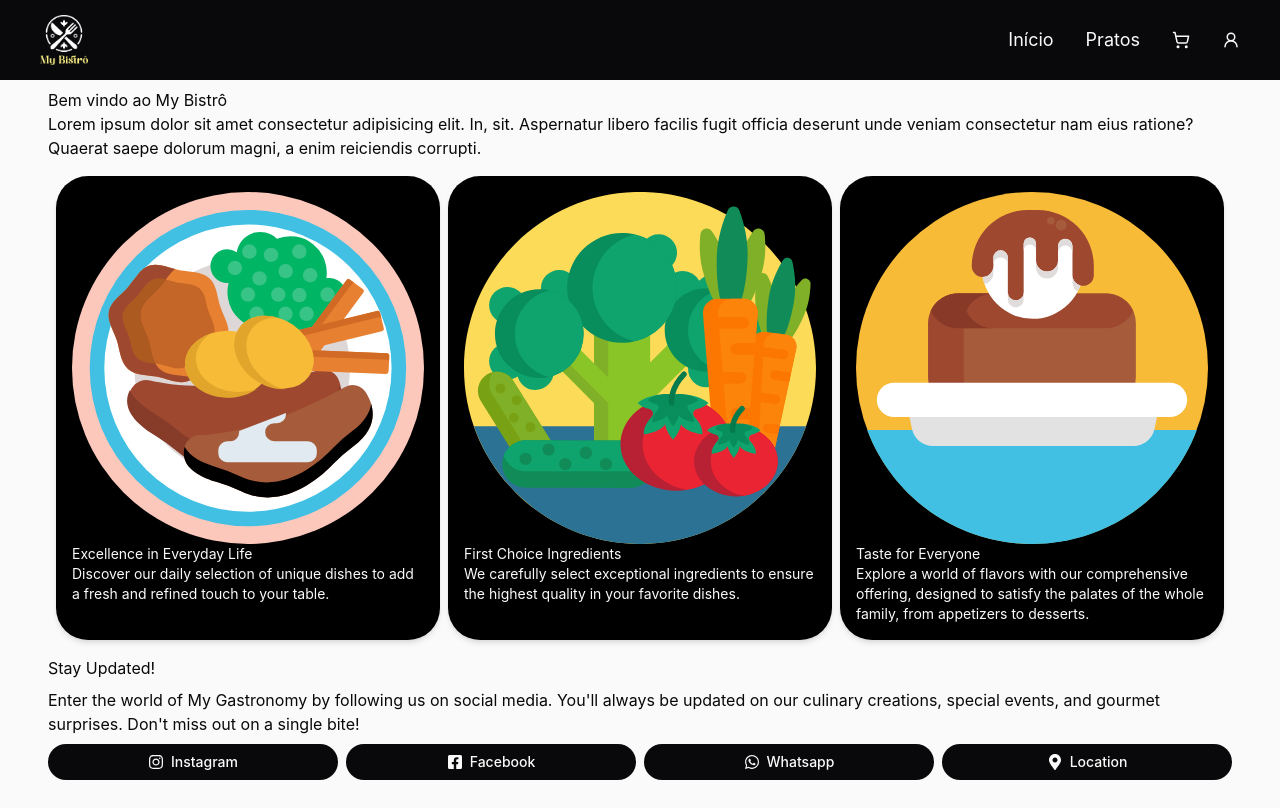
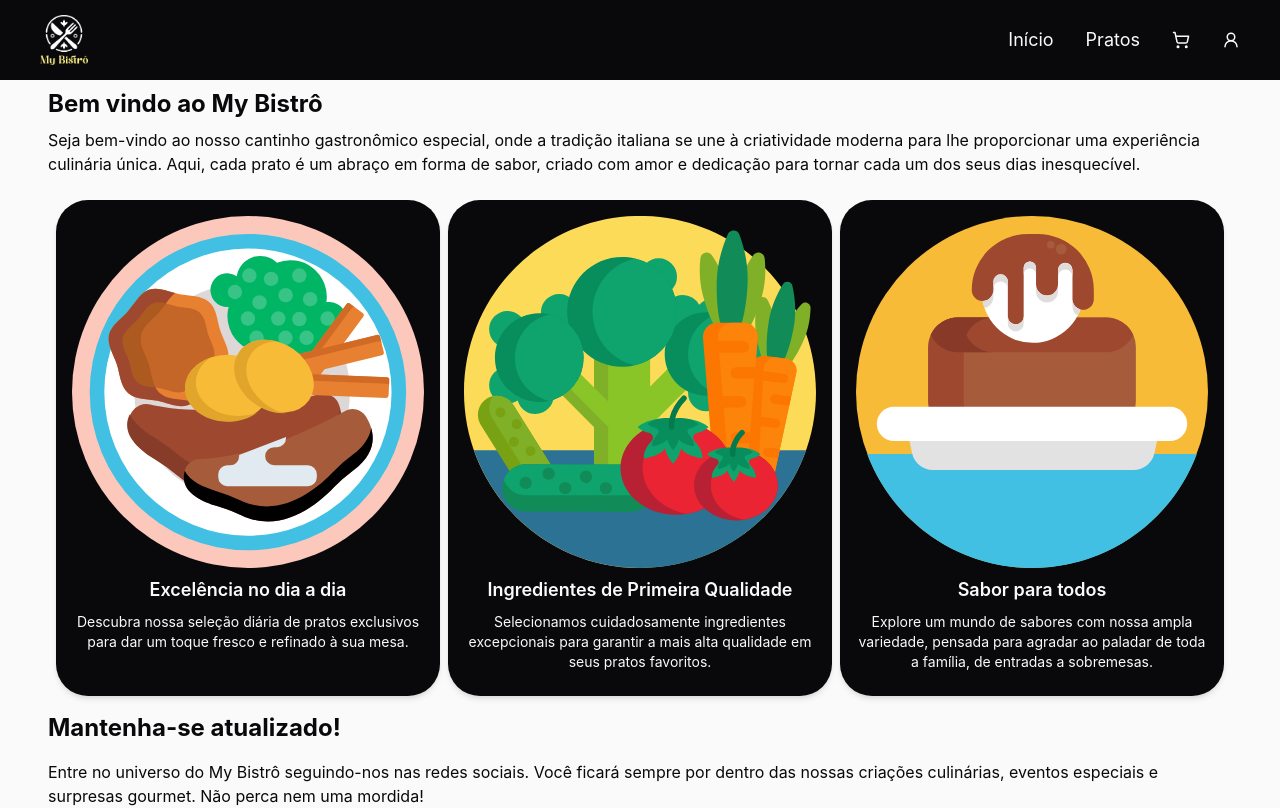
Before and after one commit to marvieiradev/my-bistro, a React (Vite) app in the folder frontend/: page / in a window 1280 px wide. Shown: the top 808 px of the page. Built offline with nearby package versions, Linux system fonts and the light colour scheme.

Commit message:
feat: update the homepage content and styles for better presentation and usability

```diff
--- a/frontend/src/pages/home/page.jsx
+++ b/frontend/src/pages/home/page.jsx
@@ -14,60 +14,71 @@ export default function Home() {
   return (
     <div className="flex flex-col items-center justify-center gap-2! p-2! bg-foreground text-background max-w-300">
       <section>
-        <h1>Bem vindo ao My Bistrô</h1>
-        <p>
-          Lorem ipsum dolor sit amet consectetur adipisicing elit. In, sit.
-          Aspernatur libero facilis fugit officia deserunt unde veniam
-          consectetur nam eius ratione? Quaerat saepe dolorum magni, a enim
-          reiciendis corrupti.
+        <h1 className="text-lg md:text-2xl font-bold text-center md:text-start mb-2!">
+          Bem vindo ao My Bistrô
+        </h1>
+        <p className="text-center md:text-start mb-2!">
+          Seja bem-vindo ao nosso cantinho gastronômico especial, onde a
+          tradição italiana se une à criatividade moderna para lhe proporcionar
+          uma experiência culinária única. Aqui, cada prato é um abraço em forma
+          de sabor, criado com amor e dedicação para tornar cada um dos seus
+          dias inesquecível.
         </p>
       </section>
       <section className="grid grid-cols-1 md:grid-cols-3 text-white p-2! gap-2!">
-        <Card className="bg-black p-4!">
+        <Card className="bg-background p-4!">
           <CardContent>
             <i>
               <NaturalFood />
             </i>
-            <h4>Excellence in Everyday Life</h4>
-            <p>
-              Discover our daily selection of unique dishes to add a fresh and
-              refined touch to your table.
+            <h4 className="text-lg font-semibold text-center m-2!">
+              Excelência no dia a dia
+            </h4>
+            <p className="text-center mb-2!">
+              Descubra nossa seleção diária de pratos exclusivos para dar um
+              toque fresco e refinado à sua mesa.
             </p>
           </CardContent>
         </Card>
-        <Card className="bg-black p-4!">
+        <Card className="bg-background p-4!">
           <CardContent>
             <i>
               <Vegetable />
             </i>
-            <h4>First Choice Ingredients</h4>
-            <p>
-              We carefully select exceptional ingredients to ensure the highest
-              quality in your favorite dishes.
+            <h4 className="text-lg font-semibold text-center m-2!">
+              Ingredientes de Primeira Qualidade
+            </h4>
+            <p className="text-center mb-2!">
+              Selecionamos cuidadosamente ingredientes excepcionais para
+              garantir a mais alta qualidade em seus pratos favoritos.
             </p>
           </CardContent>
         </Card>
-        <Card className="bg-black p-4!">
+        <Card className="bg-background p-4!">
           <CardContent>
             <i>
               <Dessert />
             </i>
-            <h4>Taste for Everyone</h4>
-            <p>
-              Explore a world of flavors with our comprehensive offering,
-              designed to satisfy the palates of the whole family, from
-              appetizers to desserts.
+            <h4 className="text-lg font-semibold text-center m-2!">
+              Sabor para todos
+            </h4>
+            <p className="text-center mb-2!">
+              Explore um mundo de sabores com nossa ampla variedade, pensada
+              para agradar ao paladar de toda a família, de entradas a
+              sobremesas.
             </p>
           </CardContent>
         </Card>
       </section>
 
       <section className="flex flex-col gap-2! w-full">
-        <h1>Stay Updated!</h1>
-        <p>
-          Enter the world of My Gastronomy by following us on social media.
-          You'll always be updated on our culinary creations, special events,
-          and gourmet surprises. Don't miss out on a single bite!
+        <h1 className="text-lg md:text-2xl font-bold text-center md:text-start mb-2!">
+          Mantenha-se atualizado!
+        </h1>
+        <p className="text-center md:text-start mb-2!">
+          Entre no universo do My Bistrô seguindo-nos nas redes sociais. Você
+          ficará sempre por dentro das nossas criações culinárias, eventos
+          especiais e surpresas gourmet. Não perca nem uma mordida!
         </p>
         <div className="grid grid-cols-1 md:grid-cols-4 gap-2!">
           <Button className="w-full">
```
